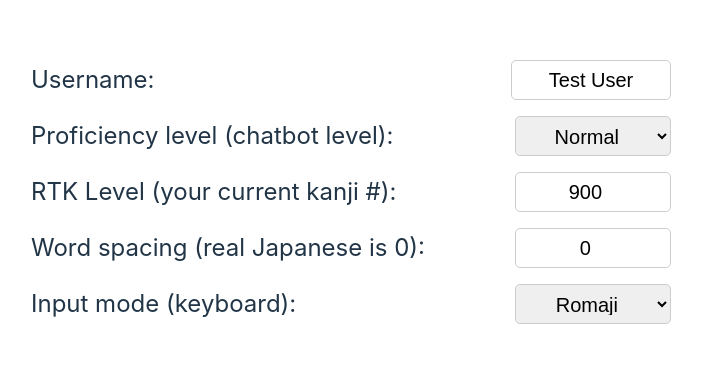
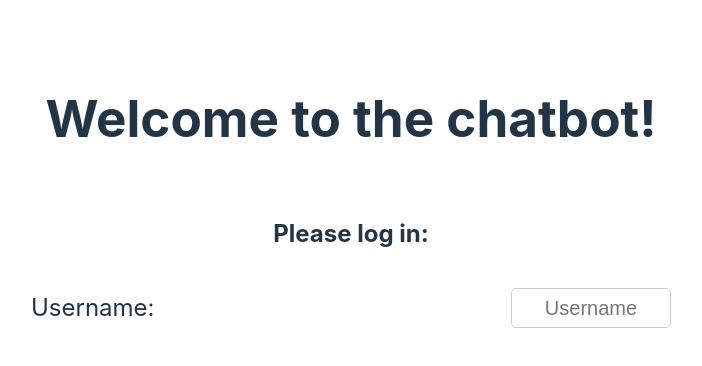
Before and after one commit to pbldmngz/japanese-rtk-chatbot-frontend, a React (Vite) app: page /setup in a window 1280 px wide. Shown: the part 156-522 px from the top of the page, without its empty margins (289-991 px from the left). Built offline with nearby package versions, Linux system fonts and the light colour scheme.

Commit message:
feature: add customizable user configurations

```diff
--- a/index.html
+++ b/index.html
@@ -3,7 +3,7 @@
 
 <head>
   <meta charset="UTF-8" />
-  <meta name="viewport" content="width=device-width, initial-scale=1, shrink-to-fit=no, viewport-fit=cover">
+  <meta name="viewport" content="width=device-width, initial-scale=1, shrink-to-fit=yes, viewport-fit=cover">
   <link rel="icon" type="image/svg+xml"
     href="https://external-content.duckduckgo.com/iu/?u=https%3A%2F%2Ftse1.mm.bing.net%2Fth%3Fid%3DOIP.yJmLaWs8FWHs5YiFanKzYgHaHa%26pid%3DApi&f=1&ipt=89baaf8e66417a4ff6c5d34ebd643769adfe8f0c1186bf0aaa522aa89673688d&ipo=images" />
   <meta name="viewport" content="width=device-width, initial-scale=1.0" />
--- a/src/GeneralContext.tsx
+++ b/src/GeneralContext.tsx
@@ -52,8 +52,11 @@ export function GeneralProvider({ children }: Props) {
   const selectKanji = (toggleKanji: () => void, element: SeparateElements) => {
     setToggleKanjiFunction(() => {
       return () => {
-        toggleKanjiDisplay(element.kanji);
-        toggleKanji();
+        const currentUser = localStorage.getItem("username");
+        if (currentUser) {
+          toggleKanjiDisplay(currentUser, element.kanji);
+          toggleKanji();
+        }
       }
     });
     setSelectedWord(element);
--- a/src/components/ChatWindow/ChatWindow.tsx
+++ b/src/components/ChatWindow/ChatWindow.tsx
@@ -5,7 +5,7 @@ import "src/components/ChatWindow/ChatWindow.scss";
 
 
 const ChatWindow: React.FC<ChatWindowProps> = ({ messageLog, handleSystemMessage, userProperties }) => {
-    const { username, proficiency, rtkLevel } = userProperties;
+    const { username } = userProperties;
     const [systemMessageProperties, setSystemMessageProperties] = useState<SystemResponse[]>([]);
     const [awaitingResponse, setAwaitingResponse] = useState(false);
 
@@ -14,7 +14,7 @@ const ChatWindow: React.FC<ChatWindowProps> = ({ messageLog, handleSystemMessage
             const lastMessage = messageLog[messageLog.length - 1];
             if (lastMessage.sender === 'User') {
                 setAwaitingResponse(true);
-                Talk(proficiency, rtkLevel, username, lastMessage.content).then(response => {
+                Talk(username, lastMessage.content).then(response => {
                     setAwaitingResponse(false);
                     handleSystemMessage(systemMessageProperties.length.toString());
                     setSystemMessageProperties([...systemMessageProperties, response]);
--- a/src/components/GeneralLayout/GeneralLayout.tsx
+++ b/src/components/GeneralLayout/GeneralLayout.tsx
@@ -1,6 +1,7 @@
 import ChatWindow from 'src/components/ChatWindow/ChatWindow';
 import './GeneralLayout.scss';
 import { useNavigate } from 'react-router-dom';
+import { useEffect } from 'react';
 
 interface GeneralLayoutProps {
     layoutHook: GeneralLayoutState;
@@ -21,6 +22,12 @@ const GeneralLayout: React.FC<GeneralLayoutProps> = ({ layoutHook }) => {
         handleSystemMessage,
     } = layoutHook;
     const navigate = useNavigate();
+
+    useEffect(() => {
+        if (!localStorage.getItem('username')) {
+            navigate('/setup');
+        }
+    }, []);
 
     return (
         <div className="container">
--- a/src/components/GeneralLayout/useGeneralLayout.ts
+++ b/src/components/GeneralLayout/useGeneralLayout.ts
@@ -5,15 +5,15 @@ import * as wanakana from 'wanakana';
 
 
 export function useGeneralLayout(): GeneralLayoutState {
-    const [username, setUsername] = useState('Test User');
+    const [username, setUsername] = useState('');
     const [proficiency, setProficiency] = useState(0);
-    const [rtkLevel, setRtkLevel] = useState(900);
+    const [rtkLevel, setRtkLevel] = useState(0);
     const [isHiragana, setIsHiragana] = useState(false);
 
     const [message, setMessage] = useState('');
     const [messageLog, setMessageLog] = useState([] as Message[]);
 
-    const { selectedWord, toggleKanjiFunction, wordSeparation, setWordSeparation } = useContext(GeneralContext);
+    const { selectedWord, setSelectedWord, toggleKanjiFunction, wordSeparation, setWordSeparation } = useContext(GeneralContext);
 
     const handleEnterSendMessage = (event: React.KeyboardEvent<HTMLInputElement>) => {
         if (event.key === 'Enter') {
@@ -37,5 +37,5 @@ export function useGeneralLayout(): GeneralLayoutState {
         }]);
     };
 
-    return { username, setUsername, proficiency, setProficiency, rtkLevel, setRtkLevel, message, setMessage, isHiragana, setIsHiragana, wordSeparation, setWordSeparation, messageLog, selectedWord, toggleKanjiFunction, handleSendMessage, handleEnterSendMessage, handleSystemMessage };
+    return { username, setUsername, proficiency, setProficiency, rtkLevel, setRtkLevel, message, setMessage, isHiragana, setIsHiragana, wordSeparation, setWordSeparation, messageLog, selectedWord, setMessageLog, setSelectedWord, toggleKanjiFunction, handleSendMessage, handleEnterSendMessage, handleSystemMessage };
 }
--- a/src/components/Setup/Setup.tsx
+++ b/src/components/Setup/Setup.tsx
@@ -1,6 +1,5 @@
-import React from 'react';
-import { useNavigate } from 'react-router-dom';
 import "src/components/Setup/Setup.scss";
+import useSetup from './useSetup';
 
 
 interface GeneralLayoutProps {
@@ -17,15 +16,38 @@ const Setup: React.FC<GeneralLayoutProps> = ({ layoutHook }) => {
         setRtkLevel,
         isHiragana, setIsHiragana,
         wordSeparation, setWordSeparation,
+        setMessageLog,
+        setSelectedWord
     } = layoutHook;
-    const navigate = useNavigate();
+
+    const { currentUser, handleButtonClick, handleLogout } = useSetup(
+        {
+            username,
+            setUsername,
+            proficiency,
+            setProficiency,
+            rtkLevel,
+            setRtkLevel,
+            isHiragana, setIsHiragana,
+            wordSeparation, setWordSeparation,
+            setMessageLog,
+            setSelectedWord
+        }
+    );
 
     return (
         <div className="setup">
+            {!currentUser?.username && <h1 className="option-row" style={{ textAlign: "center" }} >Welcome to the chatbot!</h1>}
+            {!currentUser?.username && <h2>Please log in:</h2>}
+            {currentUser?.username && <h1>Settings</h1>}
+            {currentUser?.username && <h2>Change your settings:</h2>}
+            {!currentUser?.username && (
                 <div className="option-row">
                     <label>Username:</label>
                     <input type="text" value={username} onChange={e => setUsername(e.target.value)} placeholder="Username" />
                 </div>
+            )}
+            {currentUser?.username && (
                 <div className="option-row">
                     <label>Proficiency level (chatbot level):</label>
                     <select value={proficiency} onChange={e => setProficiency(Number(e.target.value))}>
@@ -34,14 +56,20 @@ const Setup: React.FC<GeneralLayoutProps> = ({ layoutHook }) => {
                         <option value={2}>Native</option>
                     </select>
                 </div>
+            )}
+            {currentUser?.username && (
                 <div className="option-row">
                     <label>RTK Level (your current kanji #):</label>
                     <input type="number" min="0" max="3000" value={rtkLevel} onChange={e => setRtkLevel(Number(e.target.value))} />
                 </div>
+            )}
+            {currentUser?.username && (
                 <div className="option-row">
                     <label>Word spacing (real Japanese is 0):</label>
                     <input type="number" min="0" max="20" value={wordSeparation} onChange={e => setWordSeparation(Number(e.target.value))} />
                 </div>
+            )}
+            {currentUser?.username && (
                 <div className="option-row">
                     <label>Input mode (keyboard):</label>
                     <select value={isHiragana.toString()} onChange={e => setIsHiragana(e.target.value === 'true')}>
@@ -49,8 +77,14 @@ const Setup: React.FC<GeneralLayoutProps> = ({ layoutHook }) => {
                         <option value="false">Romaji</option>
                     </select>
                 </div>
+            )}
             <div className="button-container">
-                <button className="button" onClick={() => navigate('/chat')}>Accept</button>
+                <button className="button" onClick={handleButtonClick}>Accept</button>
+                {
+                    currentUser?.username && (
+                        <button className="button" onClick={handleLogout}>Log Out</button>
+                    )
+                }
             </div>
         </div>
     );
--- /dev/null
+++ b/src/components/Setup/useSetup.ts
@@ -0,0 +1,110 @@
+import React, { useEffect } from 'react';
+import { getUser, updateUser, createUser } from 'src/config/requests';
+import { useNavigate } from 'react-router-dom';
+
+interface SetupState {
+    currentUser: User;
+    handleButtonClick: () => void;
+    handleLogout: () => void;
+}
+
+interface SetupProps {
+    username: string;
+    setUsername: React.Dispatch<React.SetStateAction<string>>;
+    proficiency: number;
+    setProficiency: React.Dispatch<React.SetStateAction<number>>;
+    rtkLevel: number;
+    setRtkLevel: React.Dispatch<React.SetStateAction<number>>;
+    isHiragana: boolean;
+    setIsHiragana: React.Dispatch<React.SetStateAction<boolean>>;
+    wordSeparation: number;
+    setWordSeparation: React.Dispatch<React.SetStateAction<number>>;
+    setMessageLog: React.Dispatch<React.SetStateAction<Message[]>>;
+    setSelectedWord: React.Dispatch<React.SetStateAction<SeparateElements>>;
+}
+
+const useSetup = ({
+    setUsername,
+    username,
+    setRtkLevel,
+    rtkLevel,
+    setWordSeparation,
+    wordSeparation,
+    setIsHiragana,
+    isHiragana,
+    setProficiency,
+    proficiency,
+    setMessageLog,
+    setSelectedWord
+}: SetupProps): SetupState => {
+    const navigate = useNavigate();
+
+    const [currentUser, setCurrentUser] = React.useState<User>({} as User);
+
+    const handleButtonClick = () => {
+        if (!currentUser?.username) {
+            if (!username) {
+                return;
+            }
+            getUser(username).then(user => {
+                if (user) {
+                    setCurrentUser(user);
+                    localStorage.setItem('username', JSON.stringify(user.username));
+                } else {
+                    createUser(username).then(user => {
+                        setCurrentUser(user);
+                        localStorage.setItem('username', JSON.stringify(user.username));
+                    });
+                }
+            });
+        } else {
+            const changes = {
+                rtk_level: rtkLevel,
+                word_spacing: wordSeparation,
+                input_mode: isHiragana,
+                difficulty_level: proficiency
+            }
+            updateUser(username, changes).then(_ => {
+                setCurrentUser({ ...currentUser, ...changes });
+            });
+            navigate('/chat');
+        }
+        setMessageLog([]);
+        setSelectedWord({
+            kanji: "Word",
+            hiragana: "Hiragana",
+            meaning: "Meaning",
+            show_kanji: true,
+        } as SeparateElements);
+    };
+
+    const handleLogout = () => {
+        setCurrentUser({} as User);
+        localStorage.removeItem('username');
+    };
+
+    useEffect(() => {
+        if (currentUser?.username) {
+            setUsername(currentUser.username);
+            setProficiency(currentUser.difficulty_level);
+            setRtkLevel(currentUser.rtk_level);
+            setWordSeparation(currentUser.word_spacing);
+            setIsHiragana(currentUser.input_mode);
+        }
+    }, [currentUser]);
+
+    useEffect(() => {
+        if (localStorage.getItem('username')) {
+            const username = JSON.parse(localStorage.getItem('username') as string);
+            getUser(username).then(user => {
+                if (user) {
+                    setCurrentUser(user);
+                }
+            });
+        }
+    }, []);
+
+    return { currentUser, handleButtonClick, handleLogout };
+};
+
+export default useSetup;
```
Also changed, not shown: src/config/general.interface.ts (+13 -0 lines), src/config/requests.ts (+43 -4 lines). Lines whose indentation alone changed are shown as unchanged.
